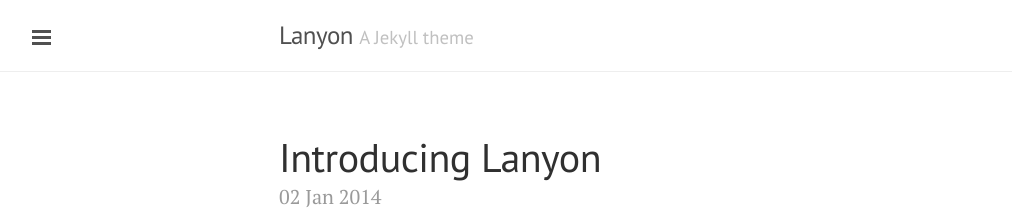
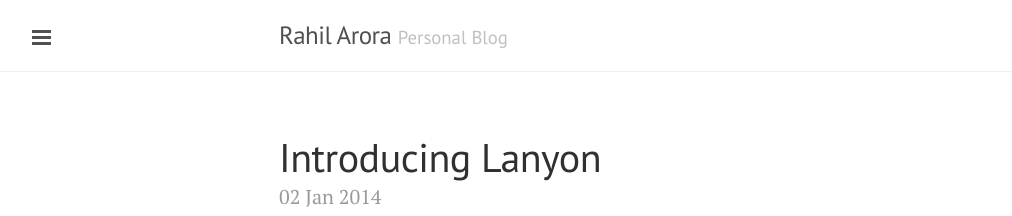
Before and after one commit to lihararora/lihararora.github.io, a Jekyll site: the page built from index.html, in a window 1280 px wide and 900 px high. Shown: the top 216 px of the window, without its empty margins (1-1013 px from the left). Built offline with Jekyll 4.4.1, drawn with Linux system fonts in a browser that asks for light colours; Markdown is read by kramdown in place of the engine named in the settings; the list of posts is cut into pages by our own code.

Commit message:
Update _config.yml

```diff
--- a/_config.yml
+++ b/_config.yml
@@ -9,18 +9,18 @@
 relative_permalinks: true
 
 # Setup
-title:               Lanyon
-tagline:             'A Jekyll theme'
-description:         'A reserved <a href="http://jekyllrb.com" target="_blank">Jekyll</a> theme that places the utmost gravity on content with a hidden drawer. Made by <a href="https://twitter.com/mdo" target="_blank">@mdo</a>.'
-url:                 http://lanyon.getpoole.com
+title:               Rahil Arora
+tagline:             'Personal Blog'
+description:         'Securiy related stuff'
+url:                 www.rahilarora.com
 baseurl:             /
 paginate:            5
 
 # About/contact
 author:
-  name:              Mark Otto
-  url:               https://twitter.com/mdo
-  email:             markdotto@gmail.com
+  name:              Rahil Arora
+  url:               http://www.rahilarora.com
+  email:             contact@rahilarora.com
 
 # Custom vars
 version:             1.0.0
```
